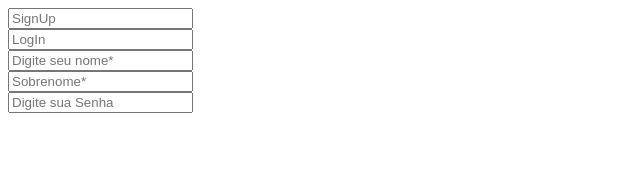
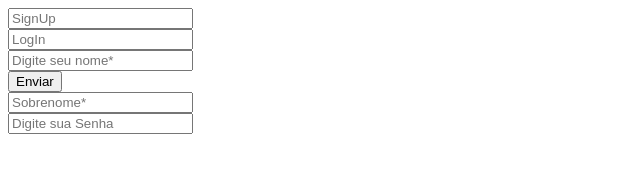
Before and after one commit to Maevaac87/formulario-login2, a plain HTML site: page index.html in a window 1280 px wide. Shown: the whole page, without its empty margins (0-640 px from the left). Drawn offline with Linux system fonts and the light colour scheme.

Commit message:
formulario login2

```diff
--- a/index.html
+++ b/index.html
@@ -21,7 +21,11 @@
     <div class="field">
         <label for="fname"> </label>
         <input type="text" id="nome" name="nome" placeholder="Digite seu nome*" required>
+
     </div>
+    <div class="field radiobox">
+
+    <input type="submit" name="acao" value="Enviar">
 
     <div class="field">
         <label for="sname"> </label>
```
